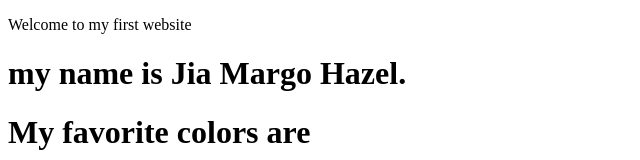
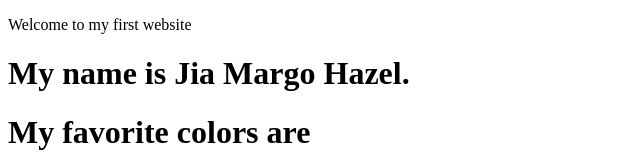
Before and after one commit to 1000donuts/first-website, a plain HTML site: page index.html in a window 1280 px wide. Shown: the top 160 px of the page, without its empty margins (0-640 px from the left). Drawn offline with Linux system fonts and the light colour scheme.

Commit message:
making M upper case

```diff
--- a/index.html
+++ b/index.html
@@ -5,7 +5,7 @@
   </head>
   <body>
     <p>Welcome to my first website</p>
-    <h1>my name is Jia Margo Hazel.</h1>
+    <h1>My name is Jia Margo Hazel.</h1>
     <h1>My favorite colors are</h1>
     <ul>
       <li>Pink</li>
```
